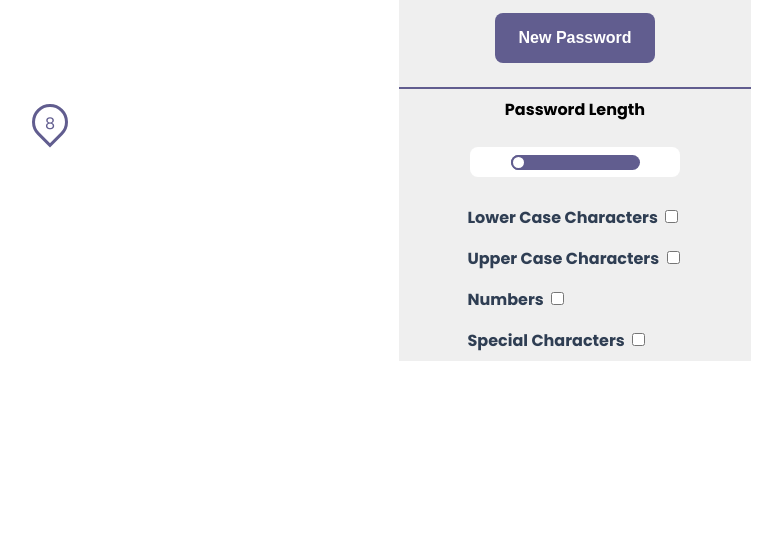
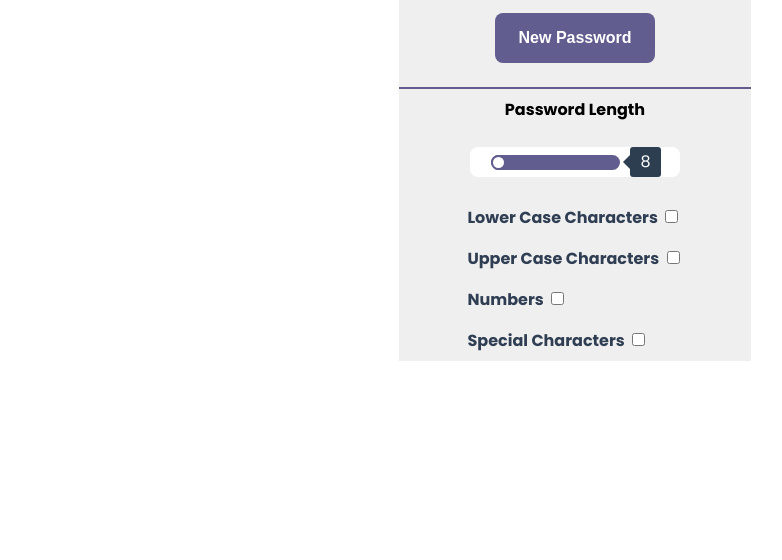
Before and after one commit to karl2399/simple-password-generator, a plain HTML site: page index.html in a window 1280 px wide. Shown: the part 176-736 px from the top of the page, without its empty margins (65-847 px from the left). Drawn offline with Linux system fonts and the light colour scheme.

Commit message:
updated the slider

```diff
--- a/index.html
+++ b/index.html
@@ -41,10 +41,15 @@
       <div id="input-range-wrapper">
         <label class="custom-text">Password Length</label><br />
         <div class="range">
-          <input type="range" id="rangeInput" min="8" max="32" value="8" />
-          <label for="rangeInput" id="bubble" class="" style="left: 0%" step="1"
-            >8</label
-          >
+          <input
+            type="range"
+            id="rangeInput"
+            min="8"
+            max="32"
+            value="8"
+            step="1"
+          />
+          <label for="rangeInput" id="bubble" class="">8</label>
         </div>
       </div>
 
--- a/index.js
+++ b/index.js
@@ -97,7 +97,7 @@ let inputValue = inputSlider.value;
 inputSlider.oninput = () => {
   inputValue = inputSlider.value;
   bubble.textContent = inputValue;
-  bubble.style.left = ((inputValue - 8) * 100) / (32 - 8) + "%";
+  // bubble.style.left = ((inputValue - 8) * 100) / (32 - 8) + "%";
   bubble.classList.add("show");
 };
 // inputSlider.onblur = () => {
--- a/index.scss
+++ b/index.scss
@@ -1,3 +1,22 @@
+// Base Colors
+$shade-10: #2c3e50 !default;
+$shade-1: #d7dcdf !default;
+$shade-0: #fff !default;
+$teal: #1abc9c !default;
+
+// Range Slider
+$range-width: 100% !default;
+
+$range-handle-color: $shade-10 !default;
+$range-handle-color-hover: $teal !default;
+$range-handle-size: 20px !default;
+
+$range-track-color: $shade-1 !default;
+$range-track-height: 10px !default;
+
+$range-label-color: $shade-10 !default;
+$range-label-width: 60px !default;
+
 html {
   display: flex;
   justify-content: center;
@@ -177,38 +196,28 @@ hr {
 }
 
 #bubble {
-  position: absolute;
-  top: 280px;
-  height: 30px;
-  width: 30px;
-  margin-left: 100px;
-  // transform: translateX(-150%) scale(0);
+  display: inline-block;
+  position: relative;
+  width: $range-label-width;
+  color: $shade-0;
+  line-height: 20px;
+  text-align: center;
+  border-radius: 3px;
+  background: $range-label-color;
+  padding: 5px 10px;
+  margin-left: 8px;
 
-  line-height: 40px;
-  z-index: 2;
-  color: #615d8f;
-  transform-origin: center;
-  transition: transform 0.3s ease-in-out;
-}
-
-#bubble.show {
-  transform: translateX(0);
-}
-
-#bubble::after {
-  position: absolute;
-  content: "";
-  height: 100%;
-  width: 100%;
-  background: white;
-  border: 3px solid #615d8f;
-  z-index: -1;
-  left: 50%;
-  /* position of pop-up number case in relation to the ball */
-  transform: translateX(-50%) rotate(45deg);
-  border-bottom-left-radius: 50%;
-  border-top-left-radius: 50%;
-  border-top-right-radius: 50%;
+  &:after {
+    position: absolute;
+    top: 8px;
+    left: -7px;
+    width: 0;
+    height: 0;
+    border-top: 7px solid transparent;
+    border-right: 7px solid $range-label-color;
+    border-bottom: 7px solid transparent;
+    content: "";
+  }
 }
 
 #checkbox-wrapper {
```
Also changed, not shown: styles/index.css, 1 other file.
